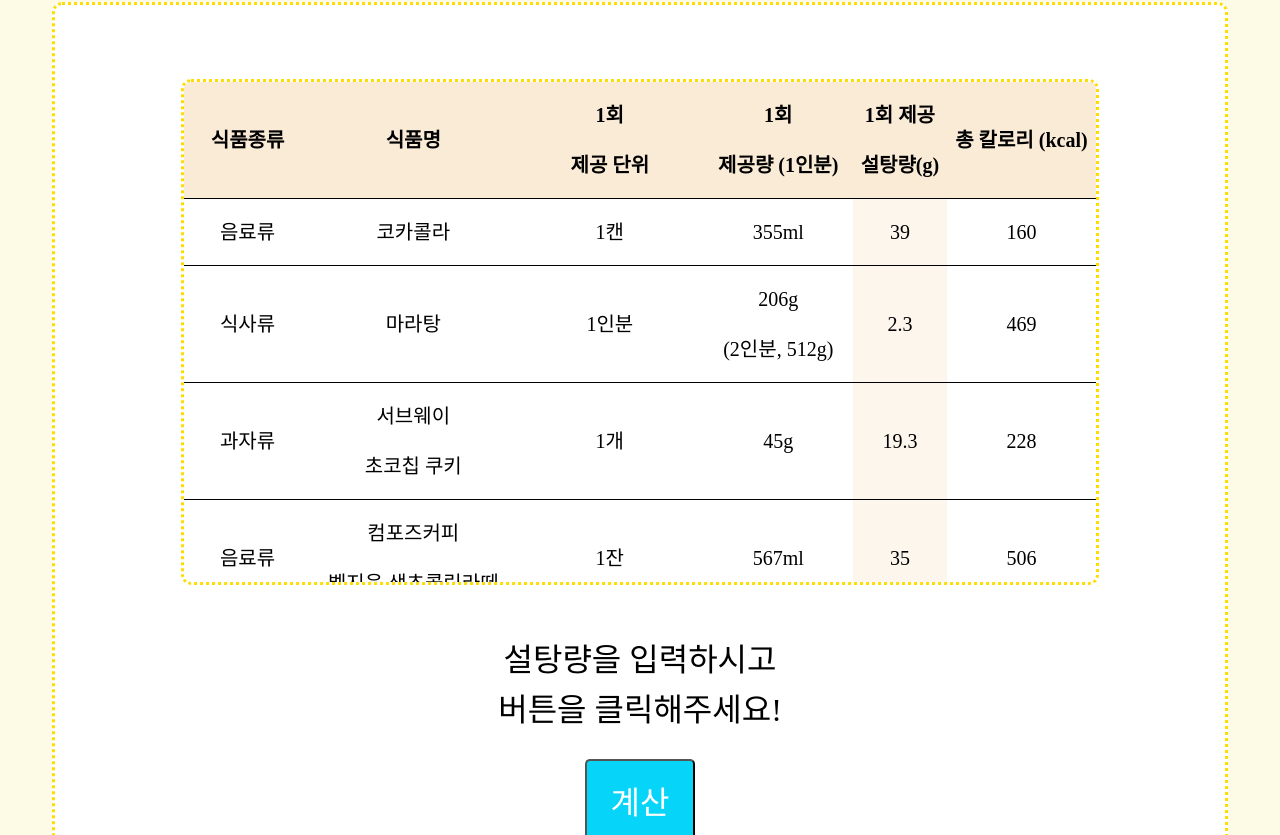
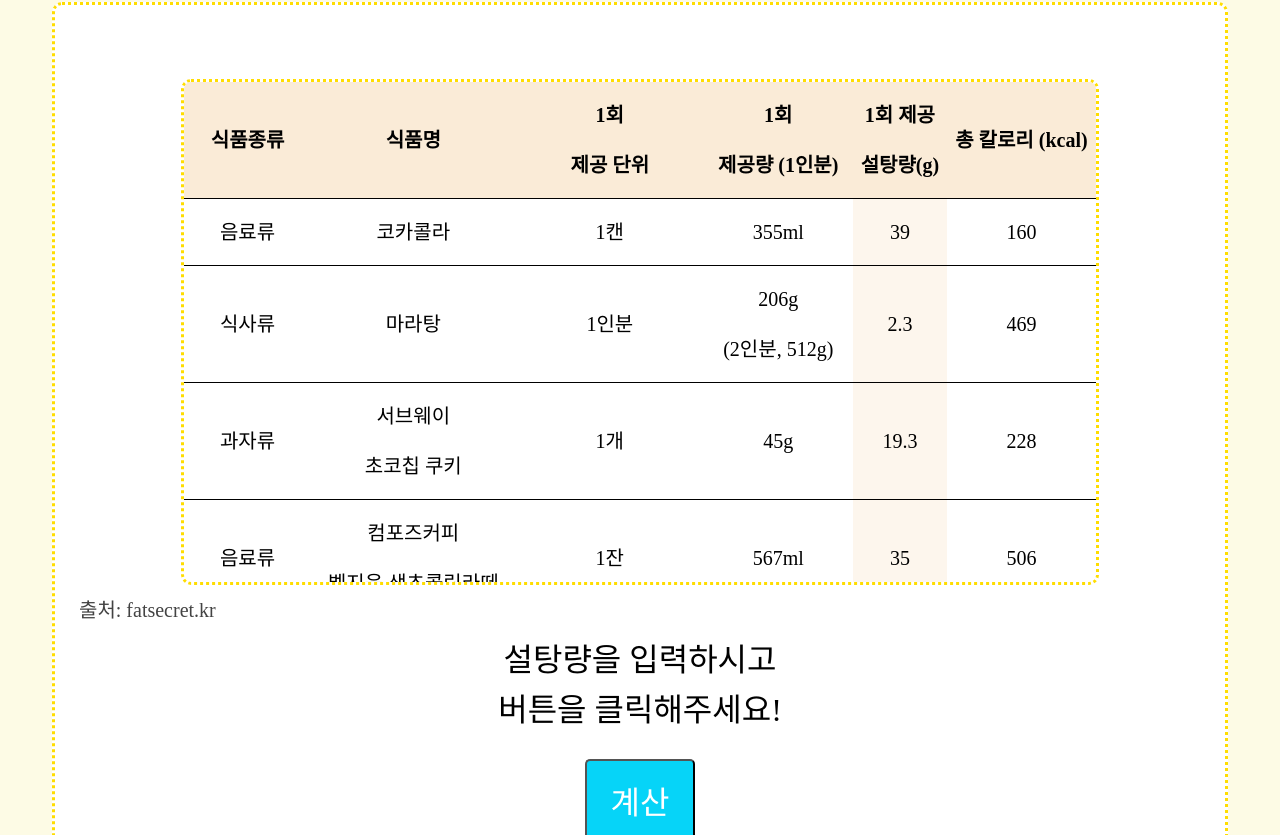
Before and after one commit to truthone/today-sugar, a plain HTML site: page index.html in a window 1280 px wide. Shown: the part 364-1199 px from the top of the page. Drawn offline with Linux system fonts and the light colour scheme; a web font is replaced by a local one.

Commit message:
add: 출처추가

```diff
--- a/index.html
+++ b/index.html
@@ -182,6 +182,9 @@
               </tr>
             </table>
           </div>
+          <a href="https://www.fatsecret.kr/칼로리-영양소" target="_blank"
+            >출처: fatsecret.kr</a
+          >
           설탕량을 입력하시고<br />
           버튼을 클릭해주세요!
           <button id="calculateButton" onclick="handleCalculate()">계산</button>
--- a/src/css/index.css
+++ b/src/css/index.css
@@ -115,7 +115,7 @@ td {
 .scroll {
   height: 500px;
   overflow-y: scroll;
-  margin: 50px 0;
+  margin-top: 50px;
   border: 3px dotted rgb(255, 221, 0);
   border-radius: 10px;
 }
@@ -123,3 +123,12 @@ td {
 .cell-sugar {
   background-color: #faebd771;
 }
+
+a {
+  display: block;
+  width: 100%;
+  text-align: start;
+  font-size: 20px;
+  font-weight: 100;
+  color: rgb(67, 67, 67);
+}
```
